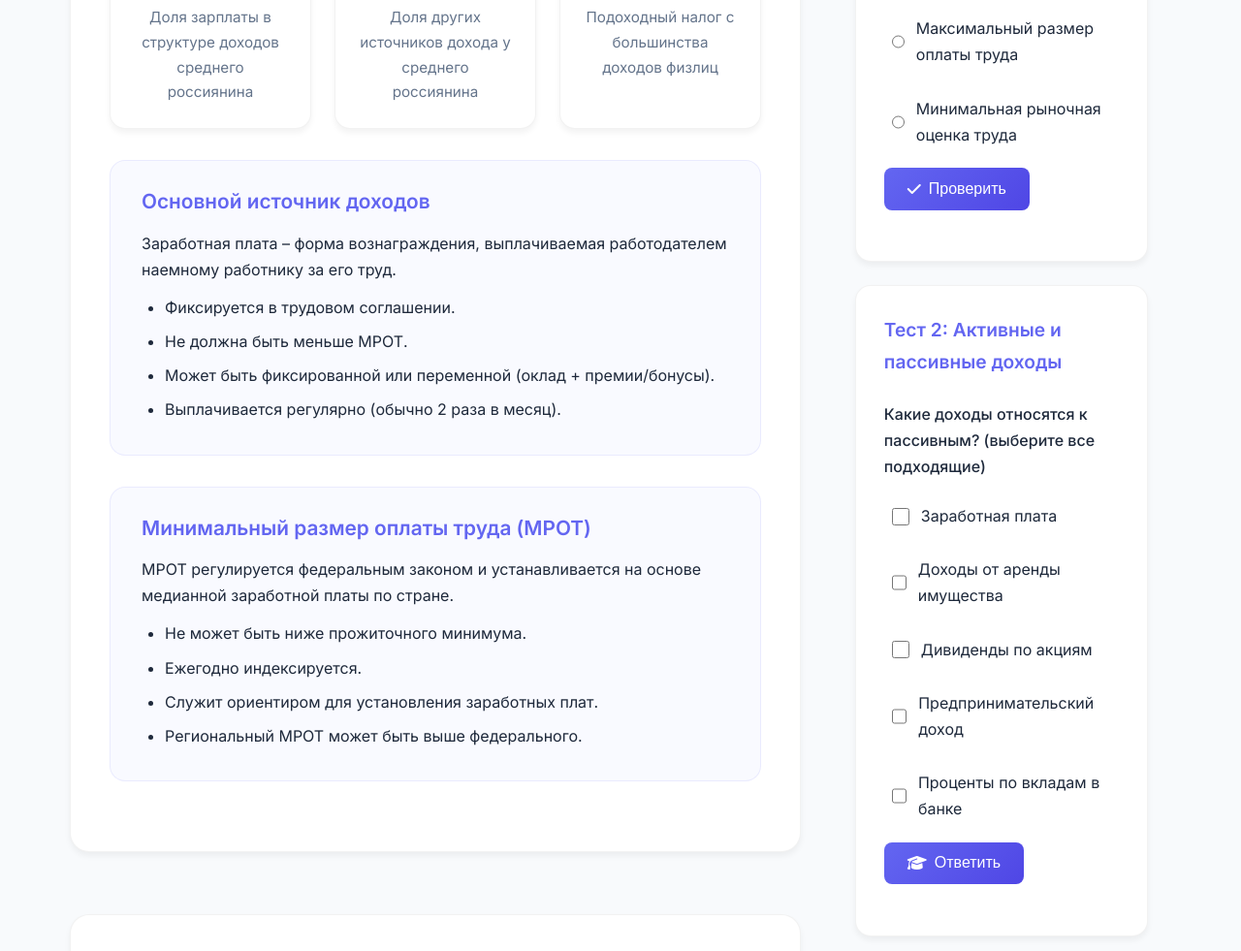
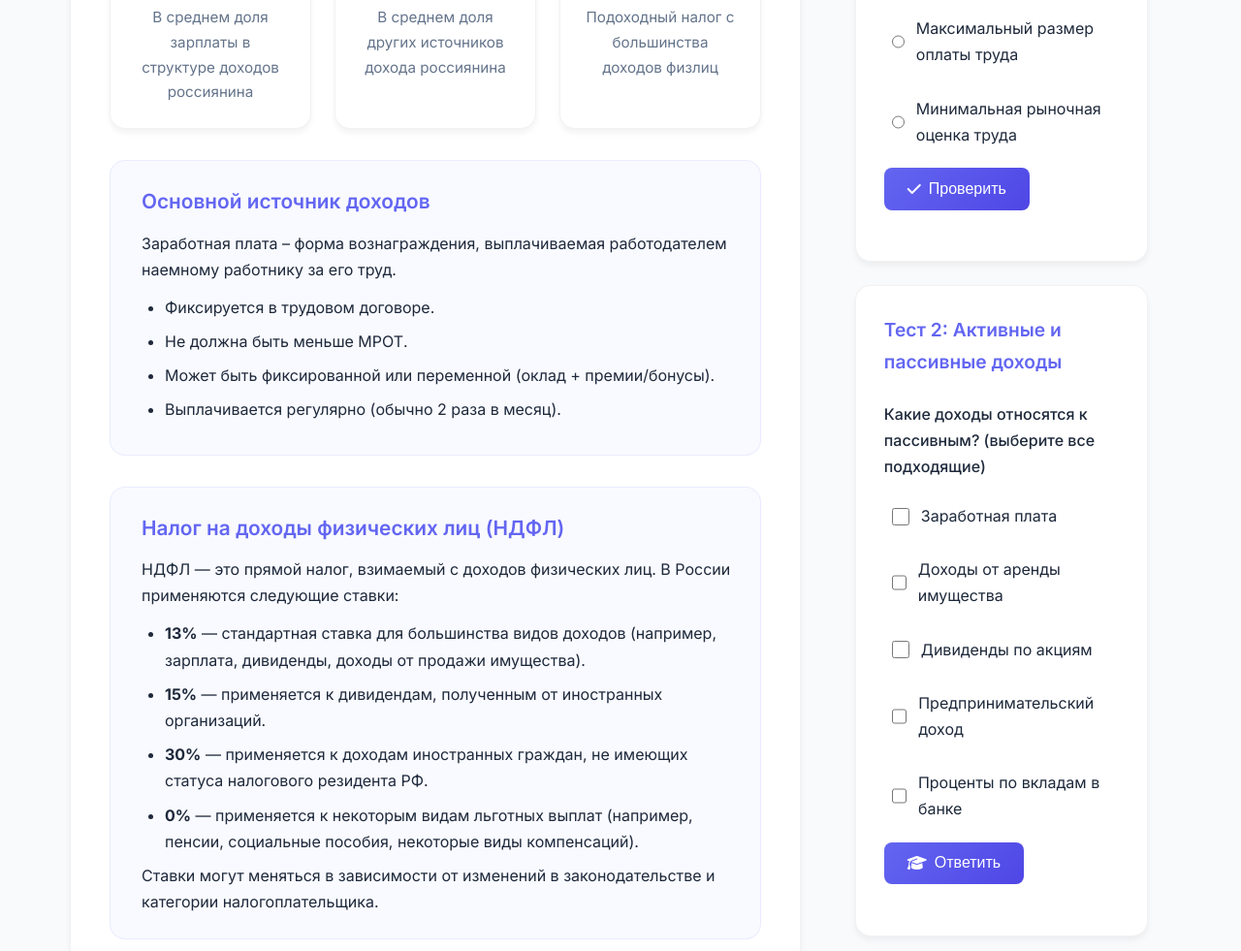
Before and after one commit to Financialsmartbook/Financial-Smart-book, a plain HTML site: page subtopic2-1.html in a window 1280 px wide. Shown: the part 924-1905 px from the top of the page at 97% size. Drawn offline with Linux system fonts and the light colour scheme.

Commit message:
Внесены изменения

```diff
--- a/subtopic2-1.html
+++ b/subtopic2-1.html
@@ -627,11 +627,11 @@
                     <div class="stats-grid">
                         <div class="stat-card">
                             <div class="stat-value">85%</div>
-                            <div class="stat-description">Доля зарплаты в структуре доходов среднего россиянина</div>
+                            <div class="stat-description"> В среднем доля зарплаты в структуре доходов россиянина</div>
                         </div>
                         <div class="stat-card">
                             <div class="stat-value">15%</div>
-                            <div class="stat-description">Доля других источников дохода у среднего россиянина</div>
+                            <div class="stat-description"> В среднем доля других источников дохода россиянина</div>
                         </div>
                         <div class="stat-card">
                             <div class="stat-value">13%</div>
@@ -643,12 +643,23 @@
                         <h3>Основной источник доходов</h3>
                         <p>Заработная плата – форма вознаграждения, выплачиваемая работодателем наемному работнику за его труд.</p>
                         <ul>
-                            <li>Фиксируется в трудовом соглашении.</li>
+                            <li>Фиксируется в трудовом договоре.</li>
                             <li>Не должна быть меньше МРОТ.</li>
                             <li>Может быть фиксированной или переменной (оклад + премии/бонусы).</li>
                             <li>Выплачивается регулярно (обычно 2 раза в месяц).</li>
                         </ul>
                     </div>
+                    <div class="instrument-card">
+    <h3>Налог на доходы физических лиц (НДФЛ)</h3>
+    <p>НДФЛ — это прямой налог, взимаемый с доходов физических лиц. В России применяются следующие ставки:</p>
+    <ul>
+        <li><strong>13%</strong> — стандартная ставка для большинства видов доходов (например, зарплата, дивиденды, доходы от продажи имущества).</li>
+        <li><strong>15%</strong> — применяется к дивидендам, полученным от иностранных организаций.</li>
+        <li><strong>30%</strong> — применяется к доходам иностранных граждан, не имеющих статуса налогового резидента РФ.</li>
+        <li><strong>0%</strong> — применяется к некоторым видам льготных выплат (например, пенсии, социальные пособия, некоторые виды компенсаций).</li>
+    </ul>
+    <p>Ставки могут меняться в зависимости от изменений в законодательстве и категории налогоплательщика.</p>
+</div>
 
                     <div class="instrument-card">
                         <h3>Минимальный размер оплаты труда (МРОТ)</h3>
```
